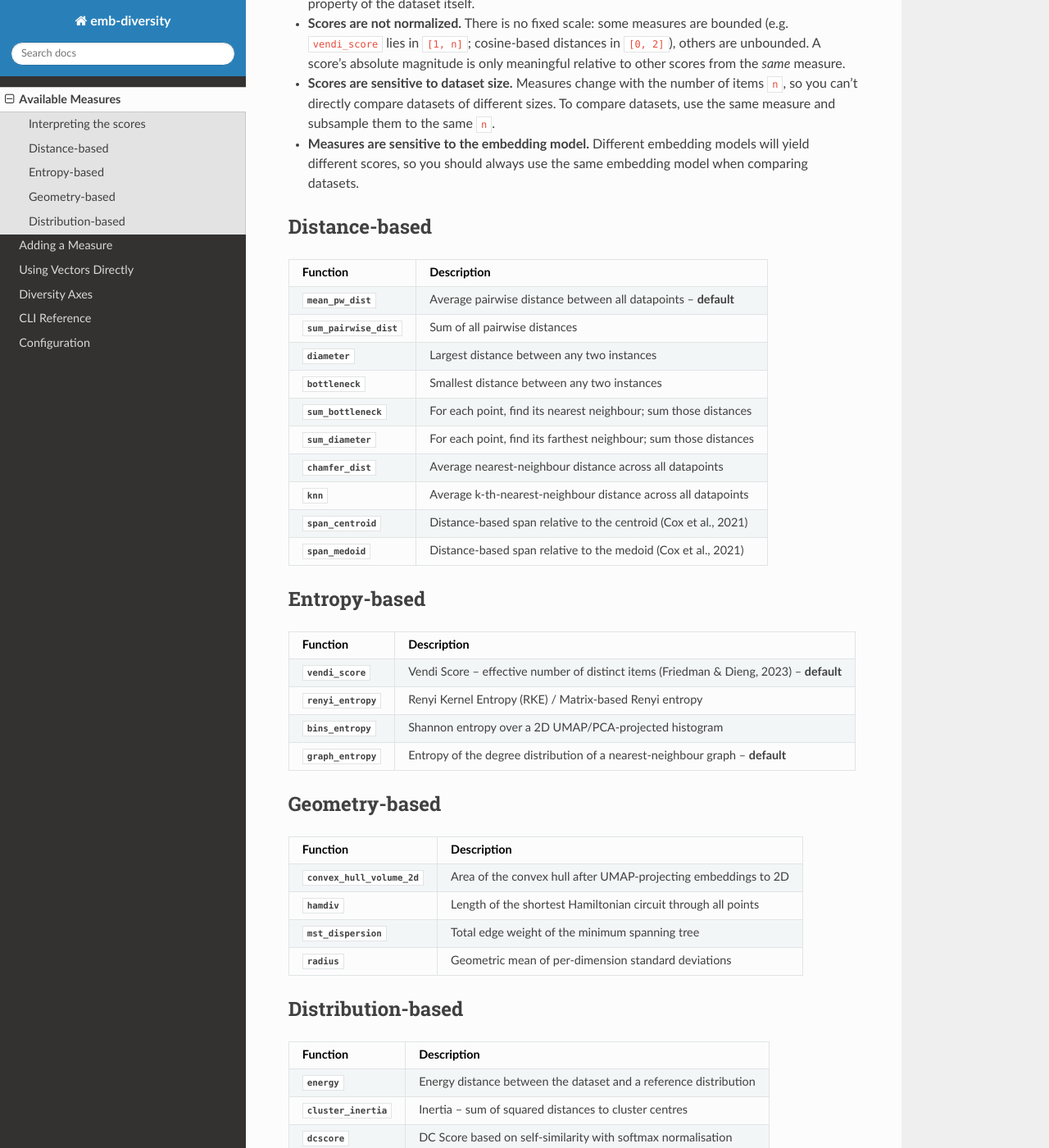
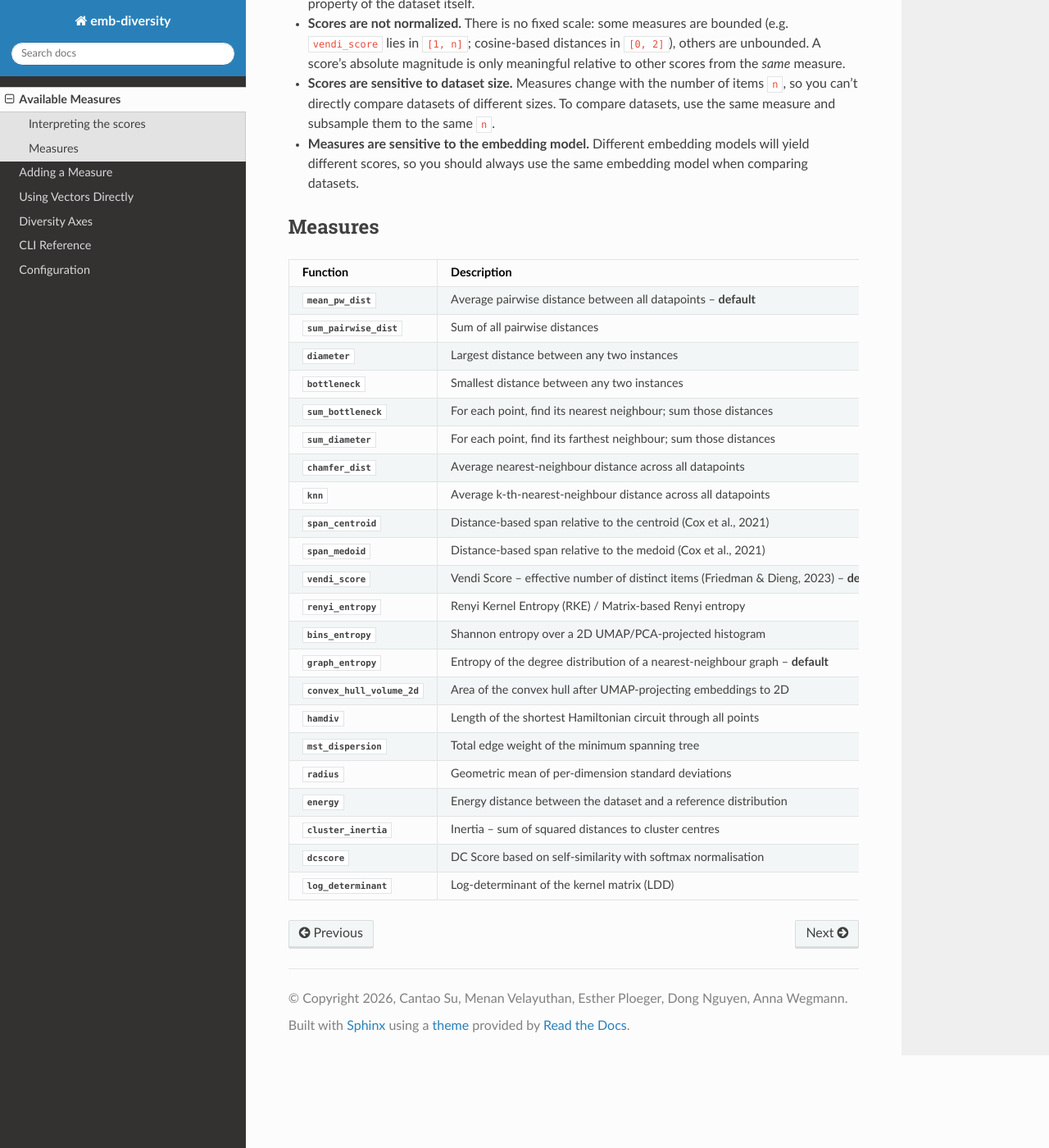
Before and after one commit to nlpsoc/emb-diversity, a Sphinx documentation site: the page built from docs/source/user-guide/measures.md, in a window 1280 px wide and 1400 px high, scrolled down 539 px. Shown: the whole window at 82% size. Built offline with Sphinx 7.4.7 and the Read the Docs theme 3.1.0, drawn with Linux system fonts in a browser that asks for light colours; pages that are not in the unit, such as notebooks, are missing from menus.

Commit message:
- remove taxonomy

```diff
--- a/docs/source/user-guide/measures.md
+++ b/docs/source/user-guide/measures.md
@@ -26,7 +26,7 @@ scores:
 
 - **Measures are sensitive to the embedding model.** Different embedding models will yield different scores, so you should always use the same embedding model when comparing datasets.
 
-## Distance-based
+## Measures
 
 | Function | Description |
 |---|---|
@@ -40,29 +40,14 @@ scores:
 | {func}`knn <emb_diversity.measures.knn.knn>` | Average k-th-nearest-neighbour distance across all datapoints |
 | {func}`span_centroid <emb_diversity.measures.span_centroid.span_centroid>` | Distance-based span relative to the centroid (Cox et al., 2021) |
 | {func}`span_medoid <emb_diversity.measures.span_medoid.span_medoid>` | Distance-based span relative to the medoid (Cox et al., 2021) |
-
-## Entropy-based
-
-| Function | Description |
-|---|---|
 | {func}`vendi_score <emb_diversity.measures.vendi_score.vendi_score>` | Vendi Score -- effective number of distinct items (Friedman & Dieng, 2023) -- **default** |
 | {func}`renyi_entropy <emb_diversity.measures.renyi_entropy.renyi_entropy>` | Renyi Kernel Entropy (RKE) / Matrix-based Renyi entropy |
 | {func}`bins_entropy <emb_diversity.measures.bins_entropy.bins_entropy>` | Shannon entropy over a 2D UMAP/PCA-projected histogram |
 | {func}`graph_entropy <emb_diversity.measures.graph_entropy.graph_entropy>` | Entropy of the degree distribution of a nearest-neighbour graph -- **default** |
-
-## Geometry-based
-
-| Function | Description |
-|---|---|
 | {func}`convex_hull_volume_2d <emb_diversity.measures.convex_hull_volume_2d.convex_hull_volume_2d>` | Area of the convex hull after UMAP-projecting embeddings to 2D |
 | {func}`hamdiv <emb_diversity.measures.hamdiv.hamdiv>` | Length of the shortest Hamiltonian circuit through all points |
 | {func}`mst_dispersion <emb_diversity.measures.mst_dispersion.mst_dispersion>` | Total edge weight of the minimum spanning tree |
 | {func}`radius <emb_diversity.measures.radius.radius>` | Geometric mean of per-dimension standard deviations |
-
-## Distribution-based
-
-| Function | Description |
-|---|---|
 | {func}`energy <emb_diversity.measures.energy.energy>` | Energy distance between the dataset and a reference distribution |
 | {func}`cluster_inertia <emb_diversity.measures.cluster_inertia.cluster_inertia>` | Inertia -- sum of squared distances to cluster centres |
 | {func}`dcscore <emb_diversity.measures.dcscore.dcscore>` | DC Score based on self-similarity with softmax normalisation |
```
